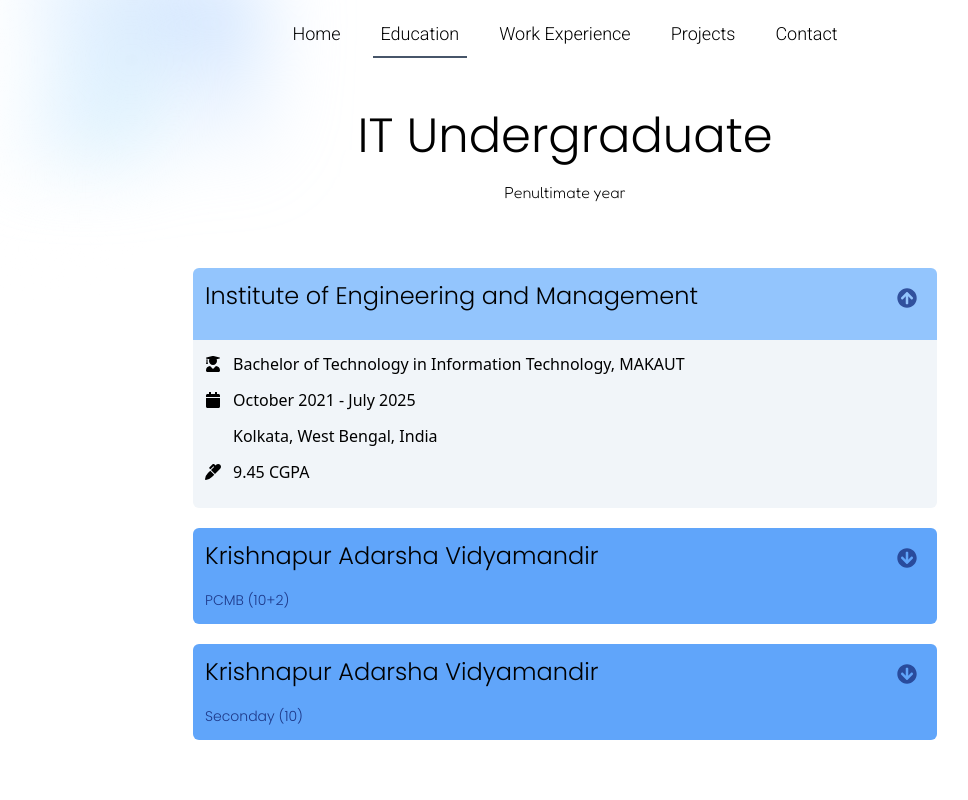
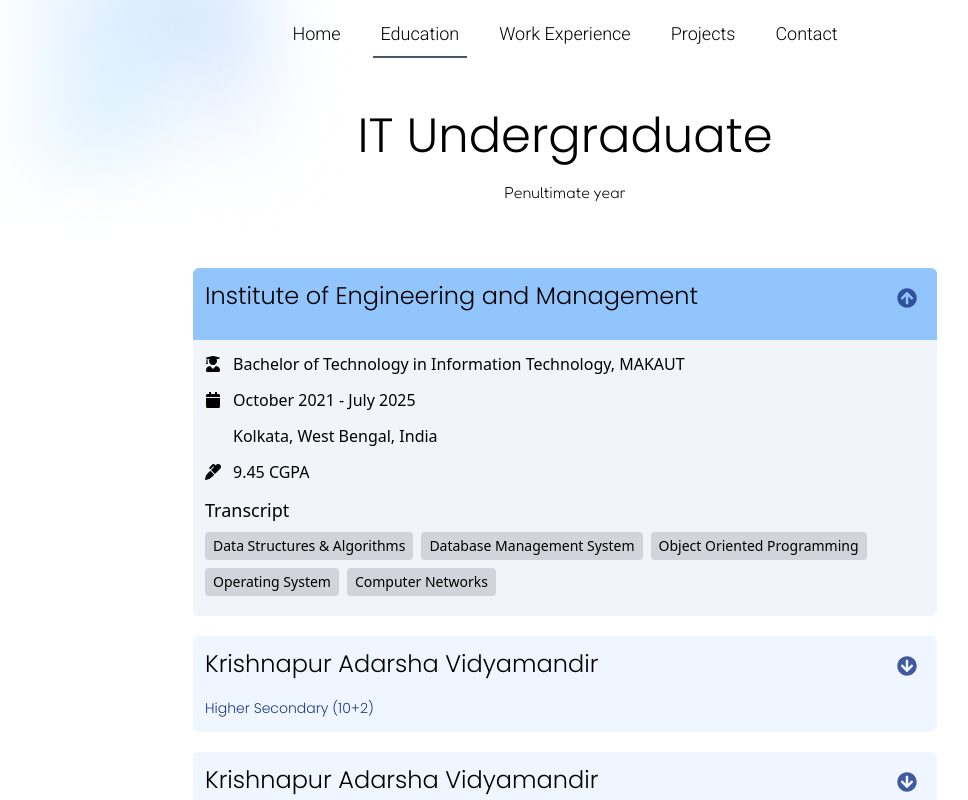
Before and after one commit to souviks22/portfolio, a Next.js app: page /education in a window 1280 px wide. Both pictures are taken after a click on the element 982 px from the left and 298 px from the top of the page. Shown: the top 800 px of the page, without its empty margins (75-1043 px from the left). Built offline with nearby package versions, Linux system fonts and the light colour scheme; some icons are missing.

Commit message:
Transcript added in education

```diff
--- a/components/education/School.js
+++ b/components/education/School.js
@@ -6,12 +6,12 @@
 
 const poppins = Poppins({ subsets: ['latin'], weight: '300' })
 
-export default function School({ name, promo, course, period, location, marks }) {
+export default function School({ name, promo, course, period, location, marks, subjects = [] }) {
     const [isExpanded, setIsExpanded] = useState(false)
     const toggleHandler = () => setIsExpanded(isExpanded => !isExpanded)
 
     return (<div className="w-full flex flex-col items-center mb-5">
-        <div className={`${isExpanded ? 'bg-blue-300' : 'bg-blue-400'} w-full sm:w-3/5 flex justify-between items-start transition-colors duration-200 ${isExpanded ? 'rounded-t-md' : 'rounded-md'} p-3 z-10`}>
+        <div className={`${isExpanded ? 'bg-blue-300' : 'bg-blue-50'} w-full sm:w-3/5 flex justify-between items-start transition-colors duration-200 ${isExpanded ? 'rounded-t-md' : 'rounded-md'} p-3 z-10`}>
             <section className={poppins.className}>
                 <p className="text-lg sm:text-2xl mb-4">{name}</p>
                 {!isExpanded && <span className="text-sm text-blue-900">{promo}</span>}
@@ -26,7 +26,6 @@
                     className="bg-slate-100 flex flex-col w-full sm:w-3/5 rounded-b-md p-3"
                     initial={{ translateY: -40, opacity: 0 }}
                     animate={{ translateY: 0, opacity: 100 }}
-                    exit={{ translateY: -40, opacity: 0 }}
                 >
                     <div className="flex items-center mb-3">
                         <span className="mr-3"><FaUserGraduate /></span>
@@ -44,6 +43,16 @@
                         <span className="mr-3"><FaMarker /></span>
                         <span>{marks}</span>
                     </div>
+                    <div>
+                        <span className="text-lg">Transcript</span>
+                        <section className="text-sm flex flex-wrap pt-2">
+                            {subjects.map((subject, i) =>
+                                <div key={i} className="bg-gray-300 px-2 py-1 mr-2 mb-2 rounded cursor-default">
+                                    {subject}
+                                </div>
+                            )}
+                        </section>
+                    </div>
                 </motion.section>
             }
         </AnimatePresence>
--- a/components/nav/Navbar.js
+++ b/components/nav/Navbar.js
@@ -13,7 +13,7 @@
     const [isBigView, setIsBigView] = useState(null)
 
     const scrollHandler = () => {
-        if (window.scrollY > 100) setIsScrolled(true)
+        if (window.scrollY > 50) setIsScrolled(true)
         else setIsScrolled(false)
     }
 
--- a/pages/education.js
+++ b/pages/education.js
@@ -16,22 +16,25 @@
             period={'October 2021 - July 2025'}
             location={'Kolkata, West Bengal, India'}
             marks={'9.45 CGPA'}
+            subjects={['Data Structures & Algorithms', 'Database Management System', 'Object Oriented Programming', 'Operating System', 'Computer Networks']}
         />
         <School
             name={'Krishnapur Adarsha Vidyamandir'}
-            promo={'PCMB (10+2)'}
-            course={'Higher Secondary, WBCHSE'}
+            promo={'Higher Secondary (10+2)'}
+            course={'Higher Secondary in Science, WBCHSE'}
             period={'May 2018 - June 2020'}
             location={'Kolkata, West Bengal, India'}
             marks={'95.8%'}
+            subjects={['Physics', 'Chemistry', 'Mathematics', 'Biology']}
         />
         <School
             name={'Krishnapur Adarsha Vidyamandir'}
-            promo={'Seconday (10)'}
+            promo={'Secondary (10)'}
             course={'Madhyamik Pariksha, WBBSE'}
             period={'January 2017 - March 2018'}
             location={'Kolkata, West Bengal, India'}
             marks={'92.7%'}
+            subjects={['Mathematics', 'Physical Science', 'Life Science', 'Bengali', 'English', 'History', 'Geography']}
         />
     </Container>)
 }
```
